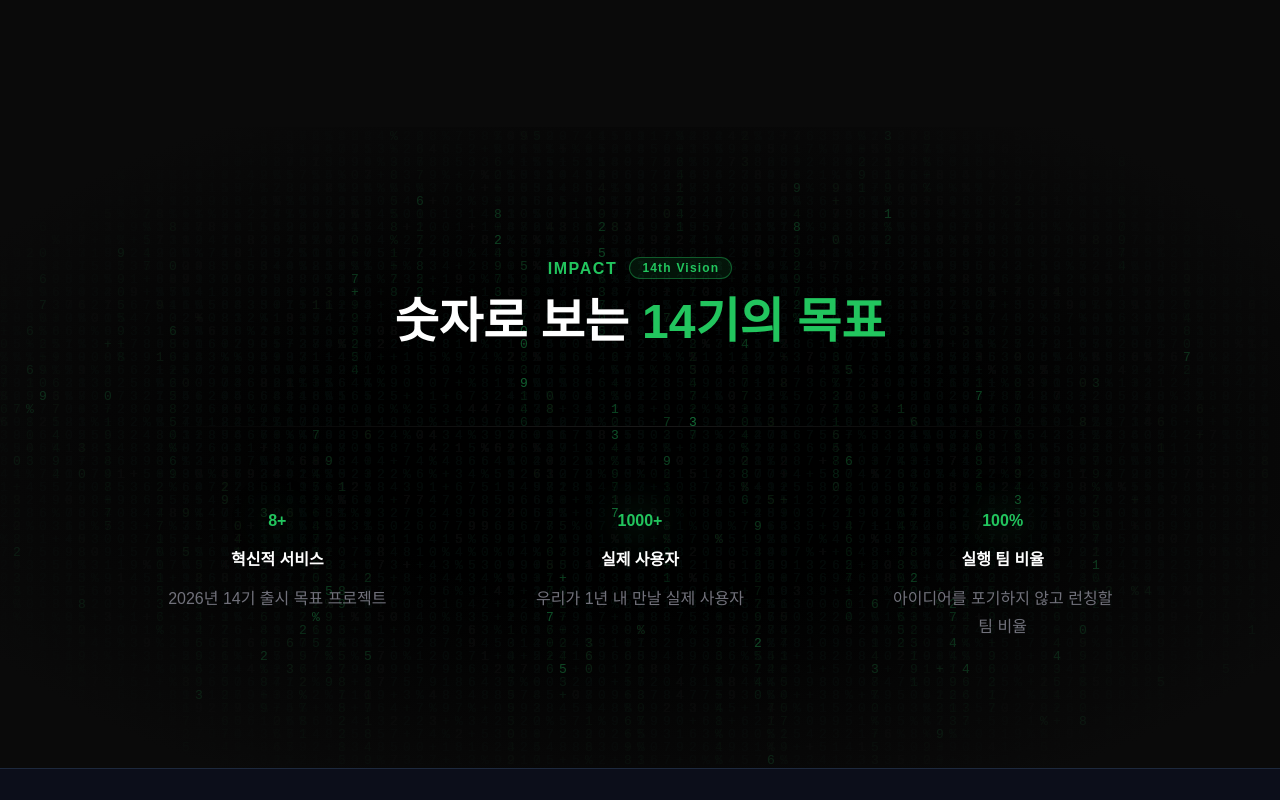
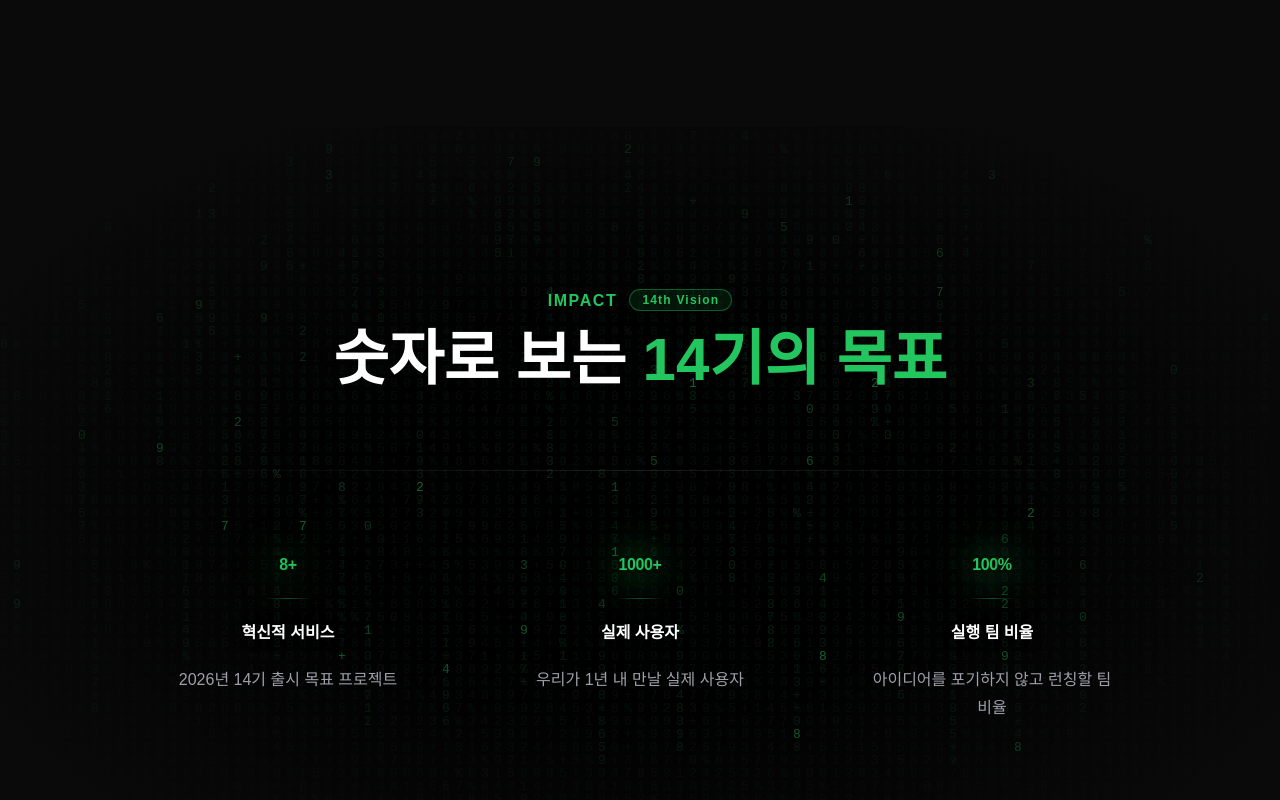
Before and after one commit to likelion-ksu-14th/ksu-likelion-web, a Next.js app: page / in a window 1280 px wide. Shown: the part 1340-2140 px from the top of the page. Built offline with nearby package versions, Linux system fonts and the light colour scheme; a web font is replaced by a local one.

Commit message:
feat: complete curriculum timeline, enhance UI accessibility, and finalize FAQ logic

```diff
--- a/src/components/ImpactSection.tsx
+++ b/src/components/ImpactSection.tsx
@@ -101,18 +101,36 @@ function StatCard({ target, suffix, label, sub, started, delay }: StatCardProps)
 
   return (
     <motion.div
-      initial={{ opacity: 0, y: 32 }}
+      initial={{ opacity: 0, y: 40 }}
       whileInView={{ opacity: 1, y: 0 }}
       viewport={{ once: true, amount: 0.3 }}
-      transition={{ duration: 0.6, ease: "easeOut", delay }}
-      className="flex flex-col items-center gap-3 text-center"
+      transition={{ duration: 0.65, ease: "easeOut", delay }}
+      className="flex flex-col items-center gap-5 text-center"
     >
-      <p className="text-6xl font-extrabold tabular-nums text-[#22C55E] drop-shadow-[0_0_18px_rgba(34,197,94,0.5)] md:text-7xl">
+      {/* 숫자 — 최대한 크게, 강렬한 그린 글로우 */}
+      <p
+        className="tabular-nums text-7xl font-extrabold leading-none tracking-tight text-[#22C55E] md:text-8xl"
+        style={{
+          textShadow:
+            "0 0 40px rgba(34,197,94,0.70), 0 0 80px rgba(34,197,94,0.35), 0 2px 8px rgba(0,0,0,0.9)",
+          filter: "drop-shadow(0 0 20px rgba(34,197,94,0.55))",
+        }}
+      >
         {count}
         {suffix}
       </p>
-      <p className="text-xl font-bold text-white md:text-2xl">{label}</p>
-      <p className="max-w-[220px] text-base leading-relaxed text-zinc-500">{sub}</p>
+
+      {/* 구분선 */}
+      <div className="h-px w-12 rounded-full bg-gradient-to-r from-transparent via-[#22C55E]/40 to-transparent" />
+
+      {/* 타이틀 */}
+      <p className="text-xl font-bold text-white md:text-2xl"
+        style={{ textShadow: "0 1px 12px rgba(0,0,0,0.8)" }}>
+        {label}
+      </p>
+
+      {/* 설명 */}
+      <p className="max-w-[240px] text-base leading-relaxed text-zinc-400">{sub}</p>
     </motion.div>
   );
 }
@@ -144,7 +162,7 @@ export default function ImpactSection() {
   const isInView = useInView(ref, { once: true, amount: 0.35 });
 
   return (
-    <section ref={ref} className="relative overflow-hidden bg-[#0A0A0A] px-6 py-32">
+    <section ref={ref} className="relative overflow-hidden bg-[#0A0A0A] px-6 py-36 md:py-40">
       {/* 매트릭스 배경 */}
       <MatrixCanvas />
 
@@ -168,7 +186,7 @@ export default function ImpactSection() {
               14th Vision
             </span>
           </div>
-          <h2 className="text-3xl font-extrabold text-white md:text-5xl">
+          <h2 className="text-3xl font-extrabold text-white md:text-5xl lg:text-6xl">
             숫자로 보는{" "}
             <span className="text-[#22C55E]">14기의 목표</span>
           </h2>
@@ -180,7 +198,7 @@ export default function ImpactSection() {
         </div>
 
         {/* 통계 그리드 */}
-        <div className="grid grid-cols-1 gap-16 md:grid-cols-3">
+        <div className="grid grid-cols-1 gap-20 md:grid-cols-3 md:gap-8">
           {stats.map((s, i) => (
             <StatCard
               key={s.label}
```
